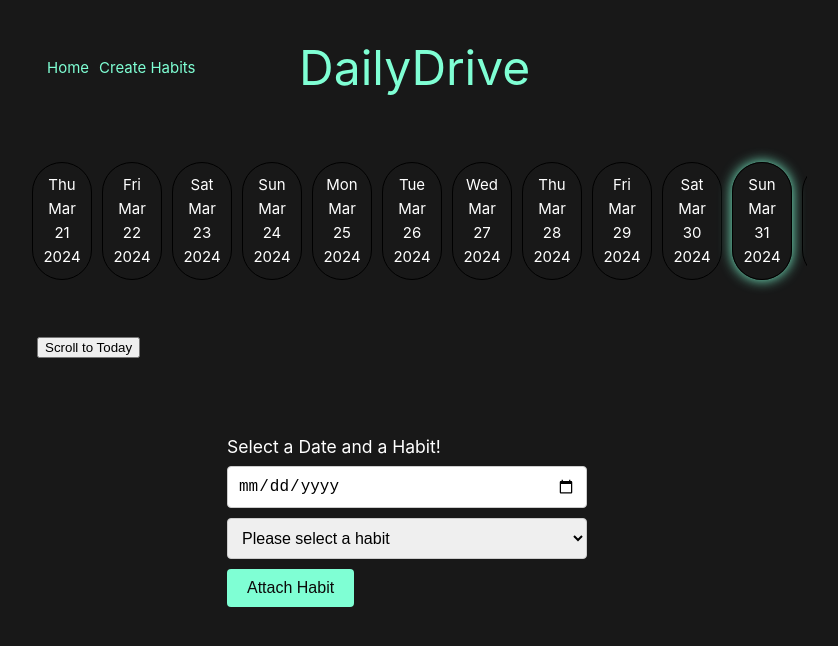
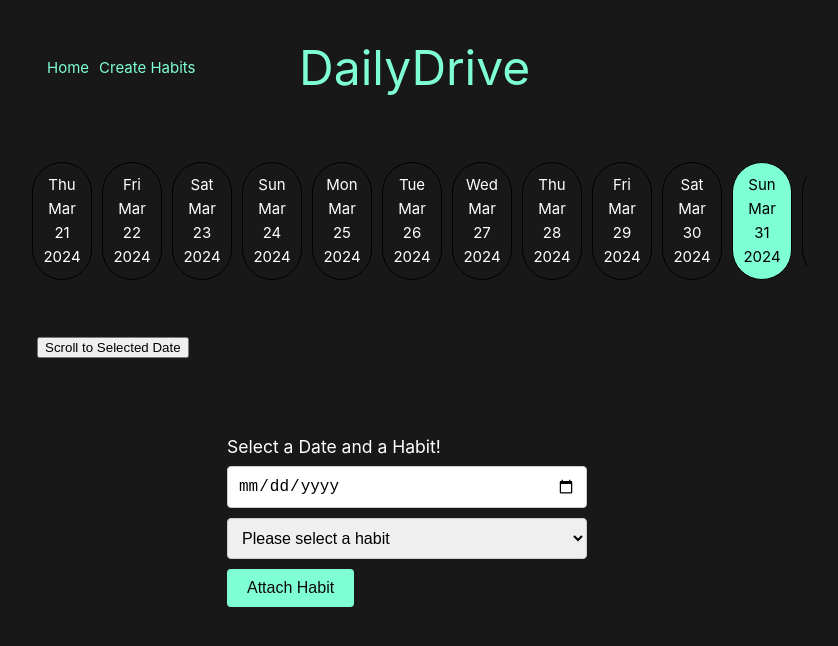
Before and after one commit to henriits/habit_tracker_vue, a Vue app in the folder habit-tracker/: page / in a window 1280 px wide. Shown: the top 646 px of the page, without its empty margins (233-1071 px from the left). Built offline with nearby package versions, Linux system fonts and the light colour scheme.

Commit message:
add glow effect to selected date instead of today, keep different colour on today

```diff
--- a/habit-tracker/src/components/DatesView.vue
+++ b/habit-tracker/src/components/DatesView.vue
@@ -6,8 +6,11 @@
         :key="index"
         @click="handleDateClick(date)"
         @keydown="index"
-        class="date-div"
-        :class="{ glow: isCurrentDate(date) }"
+        :class="{
+          'date-div': true,
+          'glow-selected': isSelectedDate(date),
+          today: date === today,
+        }"
       >
         <span>{{ date }}</span>
       </div>
@@ -15,7 +18,7 @@
   </div>
   <div class="scroll-button-position">
     <button class="custom-button" type="button" @click="scrollToMiddle">
-      Scroll to Today
+      Scroll to Selected Date
     </button>
   </div>
 </template>
@@ -33,6 +36,8 @@ const dates = ref([]);
 const checked = ref([]);
 const scrollContainer = ref(null);
 const scrollTimeout = ref(null);
+const selectedDate = ref(null);
+const today = new Date().toDateString(); // Calculate today's date once
 
 const generateDates = () => {
   let i = -numberOfDaysBefore;
@@ -45,14 +50,7 @@ const generateDates = () => {
   }
 };
 
-const isCurrentDate = (dateString) => {
-  const date = new Date(dateString);
-  return (
-    date.getDate() === currentDate.getDate() &&
-    date.getMonth() === currentDate.getMonth() &&
-    date.getFullYear() === currentDate.getFullYear()
-  );
-};
+const isSelectedDate = (dateString) => dateString === selectedDate.value;
 
 const formatDate = (date) => {
   const year = date.getFullYear();
@@ -62,9 +60,11 @@ const formatDate = (date) => {
 };
 
 const handleDateClick = (date) => {
+  selectedDate.value = date;
   const formattedDate = formatDate(new Date(date));
   router.push({ name: "dateDetails", params: { date: formattedDate } });
 };
+
 const scrollToMiddle = () => {
   const container = scrollContainer.value;
   if (container) {
@@ -117,8 +117,17 @@ onMounted(() => {
   height: 20%;
 }
 
-.glow {
+.glow-selected {
   animation: glow-animation 1s ease-in-out infinite alternate;
+}
+
+.today {
+  background-color: aquamarine;
+  color: #000;
+}
+
+.today:hover {
+  color: #fff;
 }
 
 @keyframes glow-animation {
```
